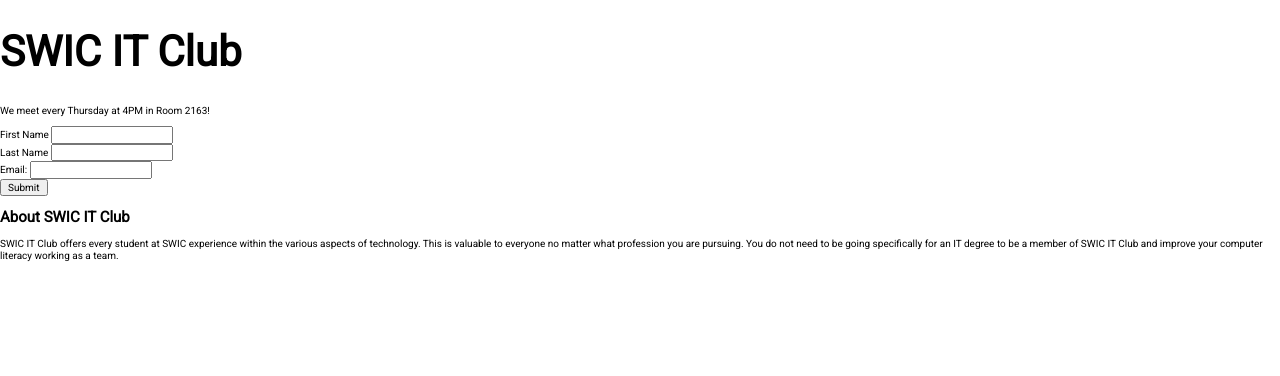
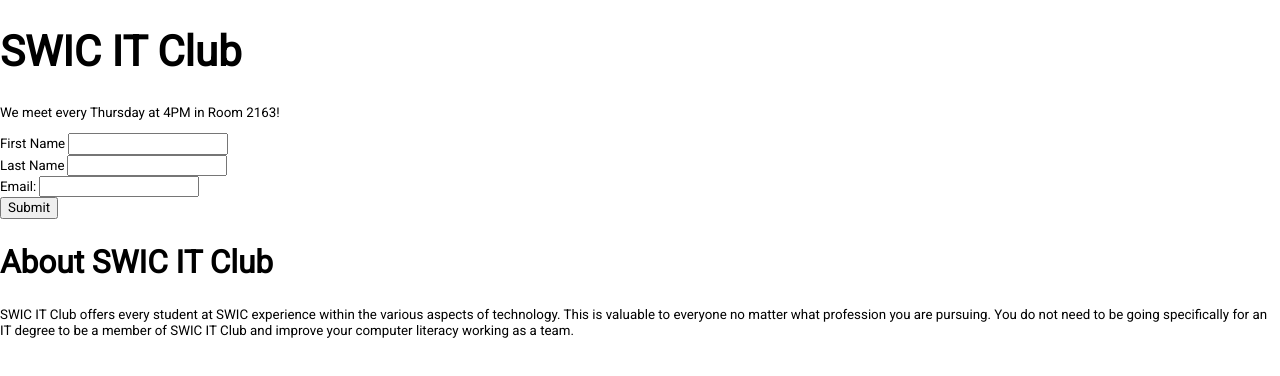
Before and after one commit to swicit/website, a website: page index.html in a window 1280 px wide. Drawn offline with nearby package versions, Linux system fonts and the light colour scheme.

Commit message:
:lipstick: Add additional font sizes.

```diff
--- a/style.css
+++ b/style.css
@@ -6,3 +6,13 @@
 h1 {
   font-size: 4.209em;
 }
+
+h2 {
+  font-size: 3.157em;
+}
+
+input,
+label,
+p {
+  font-size: 1.333em;
+}
```
